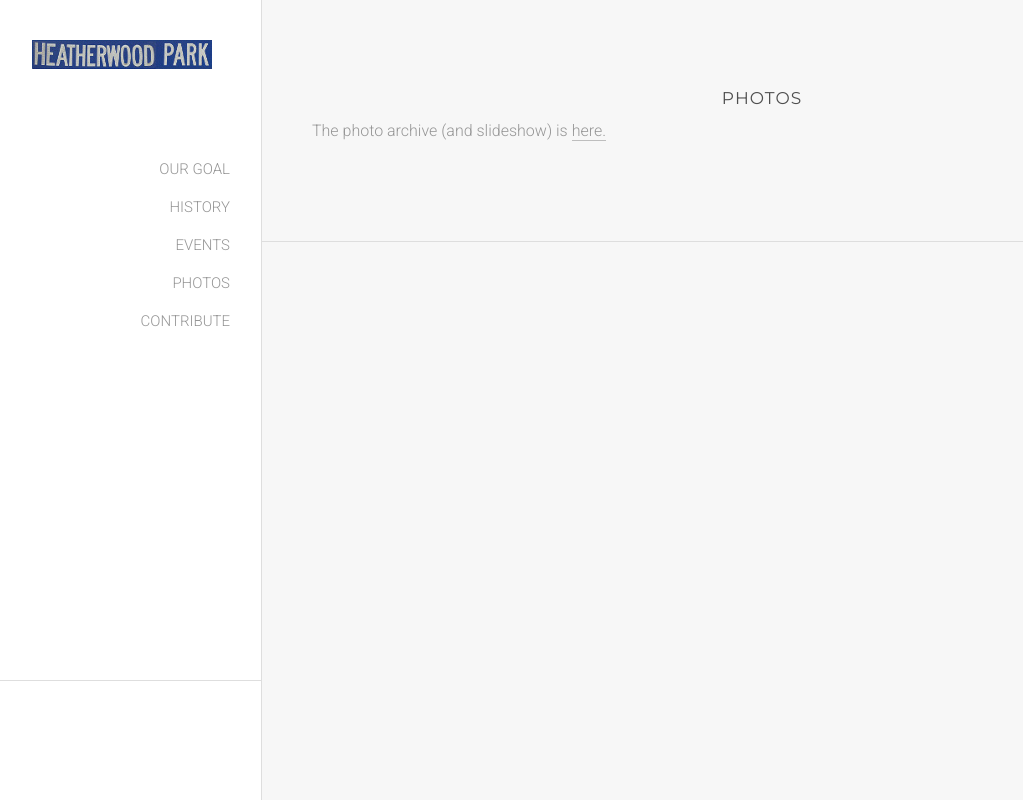
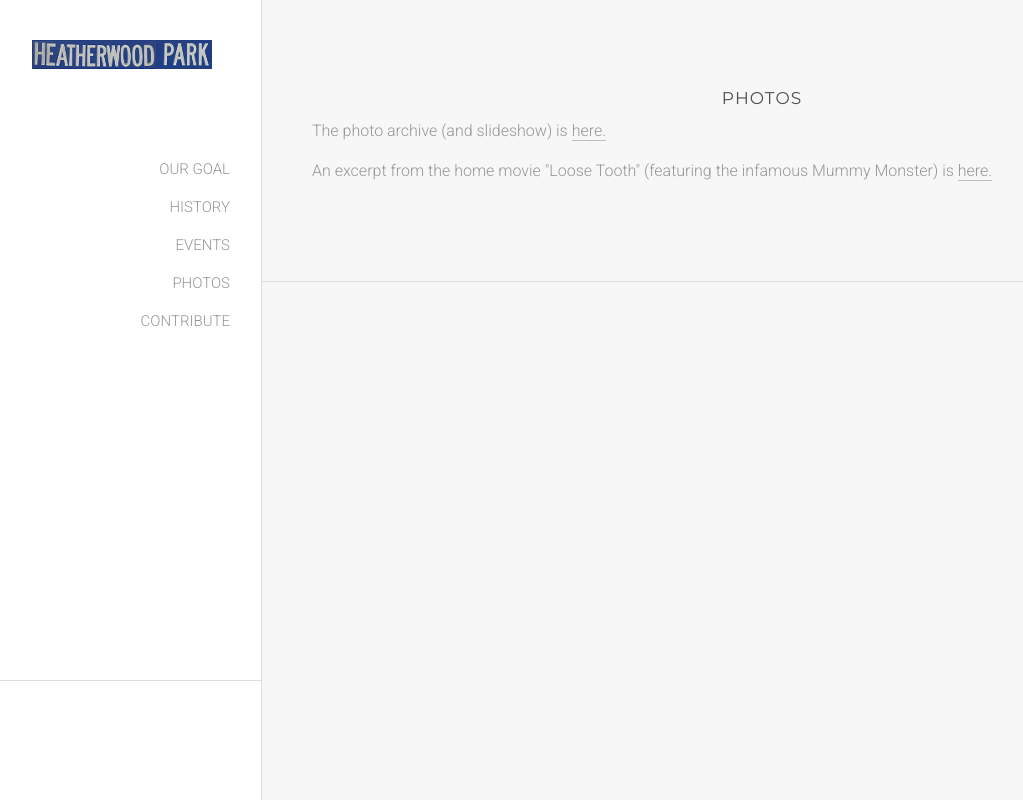
Before and after one commit to jhunnewell/HeatherwoodPark, a plain HTML site: page photos.html in a window 1280 px wide. Shown: the whole page, without its empty margins (18-1041 px from the left). Drawn offline with nearby package versions, Linux system fonts and the light colour scheme; a web font is replaced by a local one.

Commit message:
Update photos.html

```diff
--- a/photos.html
+++ b/photos.html
@@ -116,8 +116,8 @@
 				<h2><span>Photos</span></h2>
 
 The photo archive (and slideshow) is <a href="https://picasaweb.google.com/118319564468992146472/HeatherwoodParkPhotos?authuser=0&feat=directlink"  target="_blank" >here.</a>
-
-
+<br><br>
+An excerpt from the home movie "Loose Tooth" (featuring the infamous Mummy Monster) is <a href="http://www.appfam.com/HeatherwoodParkFromLooseTooth.mp4"  target="_blank" >here.</a>
 
 				<!--table style="width:194px;"><tr><td align="center" style="height:194px;background:url(https://www.gstatic.com/pwa/s/v/lighthousefe_20150223.00_p0/transparent_album_background.gif) no-repeat left"><a href="https://picasaweb.google.com/118319564468992146472/HeatherwoodParkPhotos?authuser=0&feat=embedwebsite"><img src="https://lh4.googleusercontent.com/-9Vh-te-dc0Q/VSFlH1noLjE/AAAAAAAAACM/Tprs5rmGgt0/s160-c/HeatherwoodParkPhotos.jpg" width="160" height="160" style="margin:1px 0 0 4px;"></a></td></tr><tr><td style="text-align:center;font-family:arial,sans-serif;font-size:11px"><a href="https://picasaweb.google.com/118319564468992146472/HeatherwoodParkPhotos?authuser=0&feat=embedwebsite" style="color:#4D4D4D;font-weight:bold;text-decoration:none;">Heatherwood Park Photos</a></td></tr></table>
 
```
